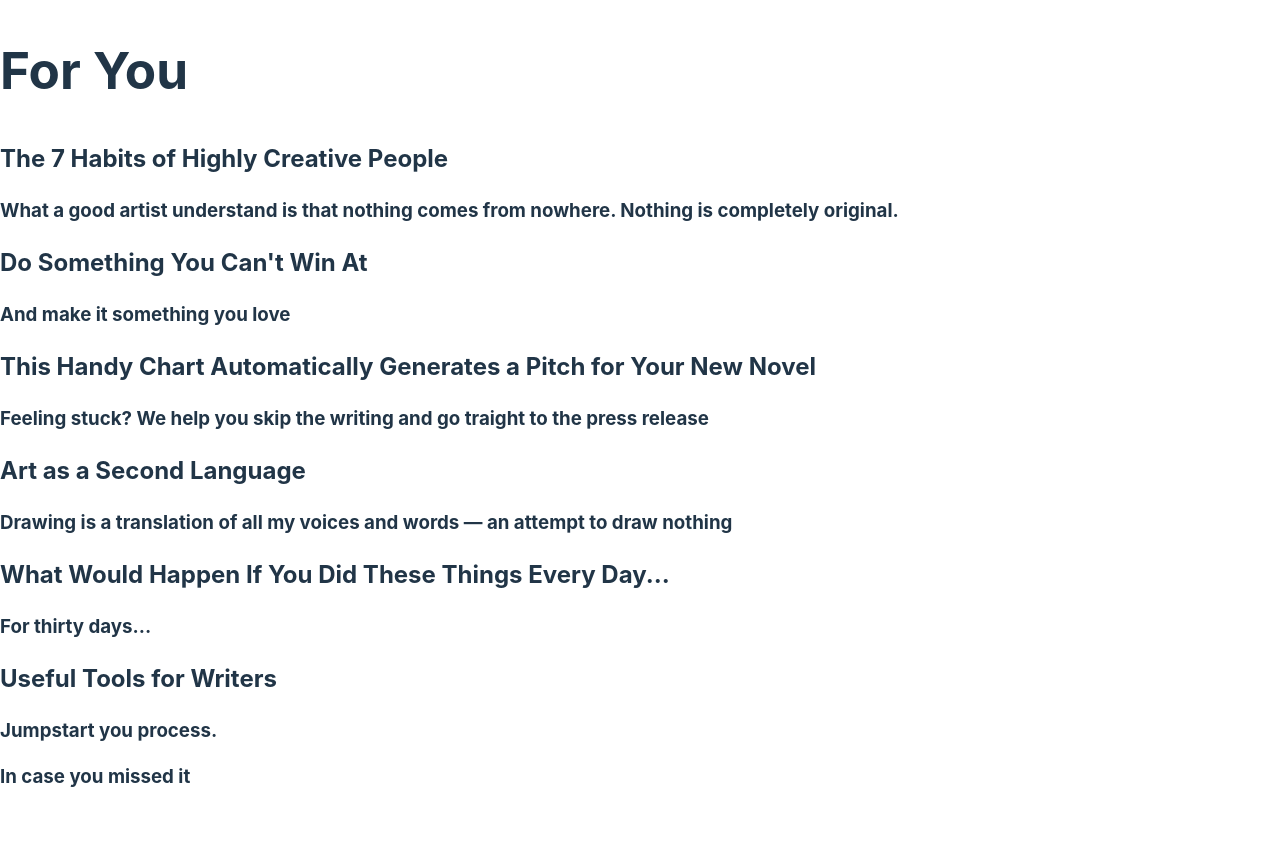
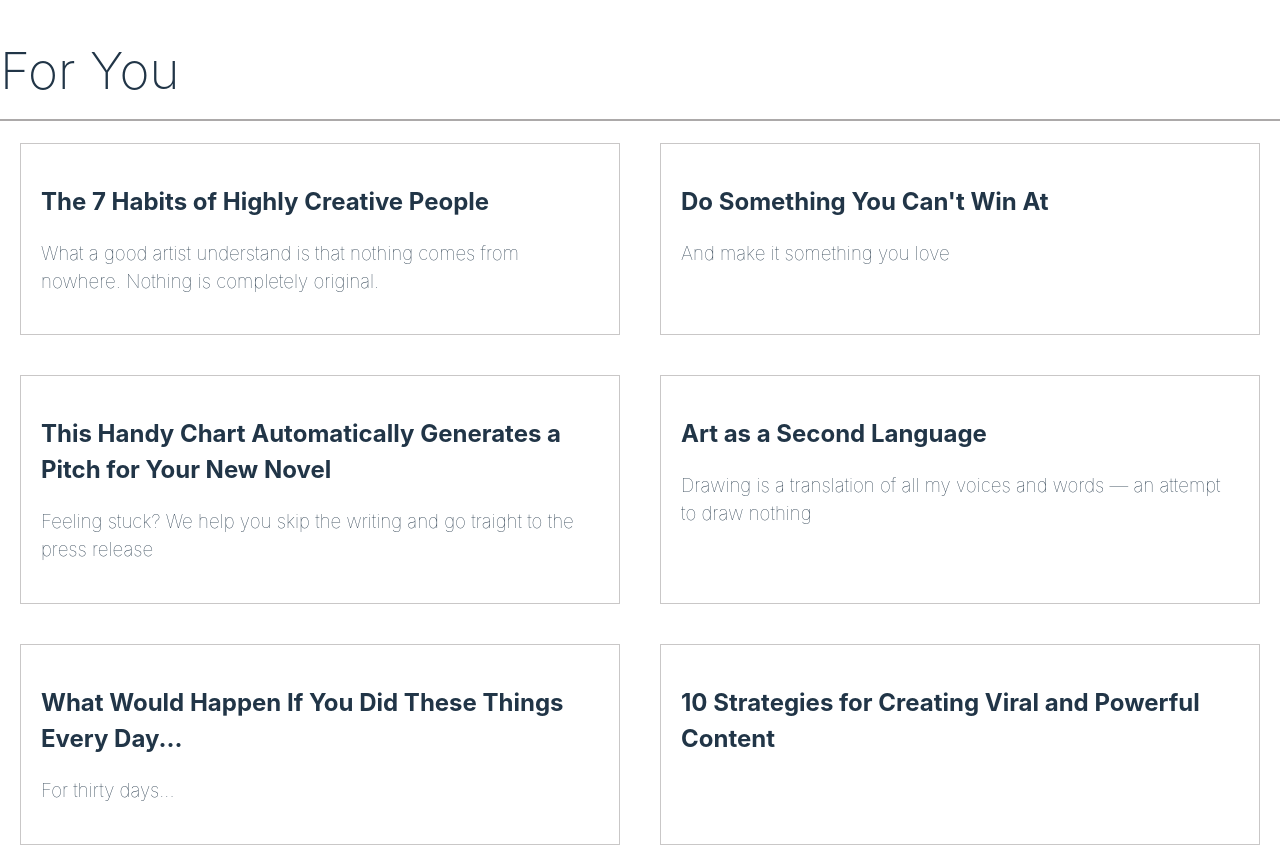
Before and after one commit to UWC2-JSCRIPT/320-wn24-w2-react-props-marissarh, a React (Vite) app in the folder blog-homepage/: page / in a window 1280 px wide. Shown: the top 846 px of the page. Before the commit the page ends 810 px from the top, so only its background shows below. Built offline with nearby package versions, Linux system fonts and the light colour scheme.

Commit message:
Adding CSS
Will have to add the bottom articles to it's own component and different class name, since its css is different.

```diff
--- a/blog-homepage/index.html
+++ b/blog-homepage/index.html
@@ -4,7 +4,7 @@
     <meta charset="UTF-8" />
     <link rel="icon" type="image/svg+xml" href="/vite.svg" />
     <meta name="viewport" content="width=device-width, initial-scale=1.0" />
-    <title>Recreated Medium Webpage</title>
+    <title>Blog-homepage</title>
   </head>
   <body>
     <div id="root"></div>
--- a/blog-homepage/src/App.css
+++ b/blog-homepage/src/App.css
@@ -1,3 +1,24 @@
-id{
-  border: 1px solid red;
+h1{
+  font-weight: 200;
+  font-size: 30px;
+  border-bottom: 2px solid rgb(172, 169, 169);
+  padding-bottom: 20px;
+  margin-bottom: 2px;
+
 }
+h3{
+  font-weight: 50;
+}
+
+.container{
+  margin-top: 2px;
+  display: grid;
+  grid-template-columns: repeat(2, minmax(60px, 3fr));
+
+}
+.card{
+
+  border: 1px solid rgb(201, 199, 199);
+  padding: 20px;
+  margin: 20px;
+}
--- a/blog-homepage/src/App.jsx
+++ b/blog-homepage/src/App.jsx
@@ -7,13 +7,13 @@ import './App.css'
  export default function App(){
 
 
-  const articleList = articles.map(article => <p key={article.id}><h2>{article.title}</h2><h3>{article.descrip}</h3></p>);
+  const articleList = articles.map(article =>
+  <p className='card'key={article.id}><h2>{article.title}</h2><h3>{article.descrip}</h3></p>);
     return (
 
-      <article>
-
+      <article >
     <h1>{sec1}</h1>
-    <p>{articleList}</p>
+    <p className='container'>{articleList}</p>
     <h3>{sec2}</h3>
       </article>
 
--- a/blog-homepage/src/Articles.jsx
+++ b/blog-homepage/src/Articles.jsx
@@ -1,25 +1,11 @@
 import Picture from './Picture'
 import App from './App'
-
+import Images from './Images'
 import './App.css'
 
-function Articles(){
-
-const img0="./images/painting.webp";
-const img1="./images/graffiti.avif";
 
 
-const alt0="Person painting";
-const alt1= "Swings in front of graffiti wall"
-return(
-  <>
-  <Picture imgSrc={img0} imgAlt={alt0}/>
-  <Picture imgSrc={img1} imgAlt={alt1}/>
-
-</>
-)}
-
-const articles=[
+const Articles=[
     {
       id: 0,
       title:'The 7 Habits of Highly Creative People',
@@ -29,21 +15,19 @@ const articles=[
       length:'8 min read',
       date:'Apr 4',
 
-
     },
   {
     id:1,
-
     title:`Do Something You Can't Win At`,
     authPic:"./images/KrisGage.png",
     descrip:'And make it something you love',
     author:'Kris Gage',
     length:'3 min read',
     date:'Mar 30',
-  },{
+  },
+  {
     id:2,
-    img2:"./images/electricChart.jpg",
-    imgAlt: "Electric Literature's Auto-Publicist",
+
     title:`This Handy Chart Automatically Generates a Pitch for Your New Novel`,
     descrip:'Feeling stuck? We help you skip the writing and go traight to the press release',
     authPic:"./images/electricLiterature.jpg",
@@ -53,9 +37,7 @@ const articles=[
   },
   {
     id:3,
-    img3:"./images/paddleBall.png",
     title:`Art as a Second Language`,
-    imgAlt: "Sketch of a woman playing paddle-ball",
     descrip:'Drawing is a translation of all my voices and words — an attempt to draw nothing',
     authPic:"./images/RomanMuradov.png",
     author:'Roman Muradov',
@@ -64,8 +46,6 @@ const articles=[
   },
   {
     id:4,
-    img4:"./images/blackSmudge.jpg",
-    imgAlt: "Three rows of black smudges",
     title:`What Would Happen If You Did These Things Every Day...`,
     descrip:'For thirty days...',
     authPic:"./images/AlexMathers.jpg",
@@ -75,17 +55,13 @@ const articles=[
   },
   {
     id:5,
-    img5:"./images/typewriter.jpg",
-    imgAlt: "A red typewriter",
-    Title:'10 Strategies for Creating Viral and Powerful Content',
+    title:'10 Strategies for Creating Viral and Powerful Content',
     authPic:"./images/ZdravkoCivjetic.jpg",
     author:'Zdravko Cvijetic',
     Length:'6 min read',
     Date:'Apr 22'
   },
   {id:6,
-    img7:"./images/papers.jpg",
-    imgAlt: "Messy pile of papers",
     title:`Useful Tools for Writers`,
     descrip:'Jumpstart you process.',
     author:'JLRose',
@@ -97,4 +73,4 @@ const articles=[
 
 
 
-export default articles
+export default Articles
--- /dev/null
+++ b/blog-homepage/src/Images.jsx
@@ -0,0 +1,41 @@
+import App from './App'
+import Articles from './Articles';
+import Picture from './Picture'
+
+import './App.css'
+
+function Images(){
+
+    const img0="./images/painting.webp"
+    const img1="./images/graffiti.avif"
+    const img2="./images/electricChart.jpg"
+    const img3="./images/paddleBall.png"
+    const img4="./images/blackSmudge.jpg"
+    const img5="./images/typewriter.jpg"
+    const img6="./images/papers.jpg"
+
+
+
+    const alt0="Person painting";
+    const alt1= "Swings in front of graffiti wall";
+    const alt2="Electric Literature's Auto-Publicist";
+    const alt3= "Sketch of a woman playing paddle-ball";
+    const alt4= "Three rows of black smudges";
+    const alt5= "A red typewriter";
+    const alt6= "Messy pile of papers";
+
+    return(
+      <div>
+      <Picture imgSrc={img0} imgAlt={alt0}/>
+      <Picture imgSrc={img1} imgAlt={alt1}/>
+      <Picture imgSrc={img2} imgAlt={alt2}/>
+      <Picture imgSrc={img3} imgAlt={alt3}/>
+      <Picture imgSrc={img4} imgAlt={alt4}/>
+      <Picture imgSrc={img5} imgAlt={alt5}/>
+      <Picture imgSrc={img6} imgAlt={alt6}/>
+
+
+    </div>
+    )}
+
+    export default Images
```
